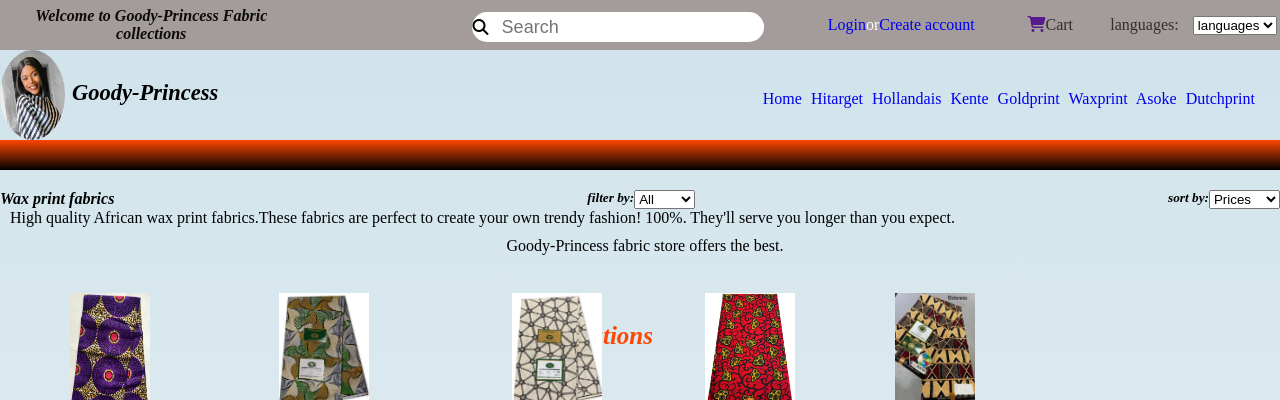
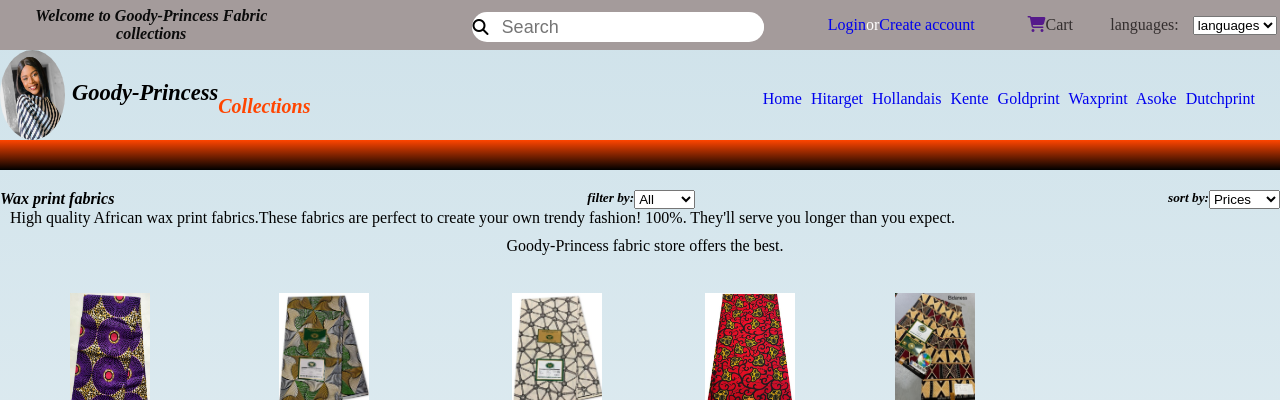
Before and after one commit to Derabby/My-website, a plain HTML site: page index.html in a window 1280 px wide. Shown: the top 400 px of the page. Drawn offline with Linux system fonts and the light colour scheme.

Commit message:
collection rectified

```diff
--- a/assets/styles/landing.css
+++ b/assets/styles/landing.css
@@ -120,18 +120,22 @@ a{
     font-size: 15px;
     font-style: oblique;
     display: flex;
-    margin-bottom: 30px;
+    /* margin-bottom: 30px; */
 }
 .goody{
     margin-top: 30px;
     margin-left: 7px;
+    /* font-size: 20px; */
 }
 .store{
-    position: absolute;
+    margin-top: 45px;
+    /* margin-right:30px ; */
+
+    /* position: absolute;
     bottom: 450px;
-    right: 627px;
+    right: 690px; */
     color: orangered;
-    font-size: 25px;
+    font-size: 20px;
     font-style:oblique;
 }
 .pics{
```
